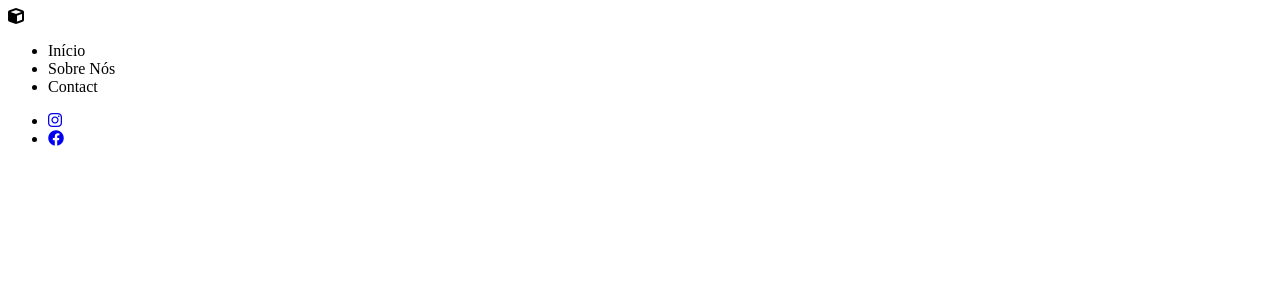
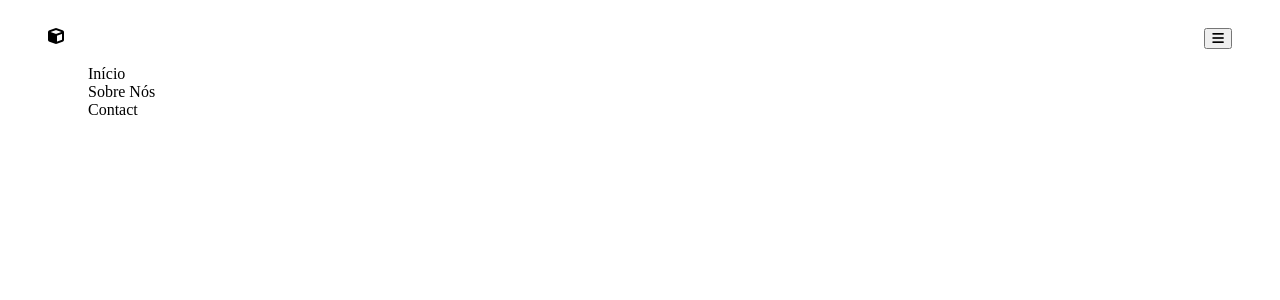
Before and after one commit to LFInCascade/lp-template, an Angular app in the folder landing-page/: page / in a window 1280 px wide. Shown: the top 300 px of the page. Built offline with nearby package versions, Linux system fonts and the light colour scheme.

Commit message:
feat :sparkles: adicionando botão pro menu e adicionando flex

```diff
--- a/landing-page/src/app/app.component.ts
+++ b/landing-page/src/app/app.component.ts
@@ -7,7 +7,7 @@ import { HeaderComponent } from './componentes/header/header.component';
   standalone: true,
   imports: [RouterOutlet, HeaderComponent],
   templateUrl: './app.component.html',
-  styleUrl: './styles/default/app.component.scss'
+  styleUrl: './app.component.scss'
 })
 export class AppComponent {
   title = 'landing-page';
--- a/landing-page/src/app/componentes/header/header.component.html
+++ b/landing-page/src/app/componentes/header/header.component.html
@@ -1,7 +1,10 @@
 <header>
-    <div class="logo">
+    <div class="header-top-container">
         <!--* Quando for editar troque pelo logo da empresa *-->
       <i class="fa-solid fa-cube"></i>
+      <button>
+          <i class="fa-solid fa-bars"></i>
+      </button>
     </div>
     <nav class="nav">
         <ul class="menu">
--- a/landing-page/src/app/componentes/header/header.component.scss
+++ b/landing-page/src/app/componentes/header/header.component.scss
@@ -0,0 +1,24 @@
+header {
+  display: flex;
+  flex-direction: column;
+  justify-content: space-between;
+  padding: 20px 40px 0 40px;
+
+  ul {
+    list-style: none;
+  }
+  .header-top-container {
+    width: 100%;
+    display: flex;
+    justify-content: space-between;
+  }
+  .navigation
+  {
+    display: flex;
+    flex-direction: column;
+  }
+
+  .icon-container {
+    display: none;
+  }
+}
```
Also changed, not shown: landing-page/src/app/app.component.css (renamed from landing-page/src/app/styles/default/app.component.css), landing-page/src/app/app.component.scss (renamed from landing-page/src/app/styles/default/app.component.scss), 1 other file (tests, documents, lock files or other folders).
